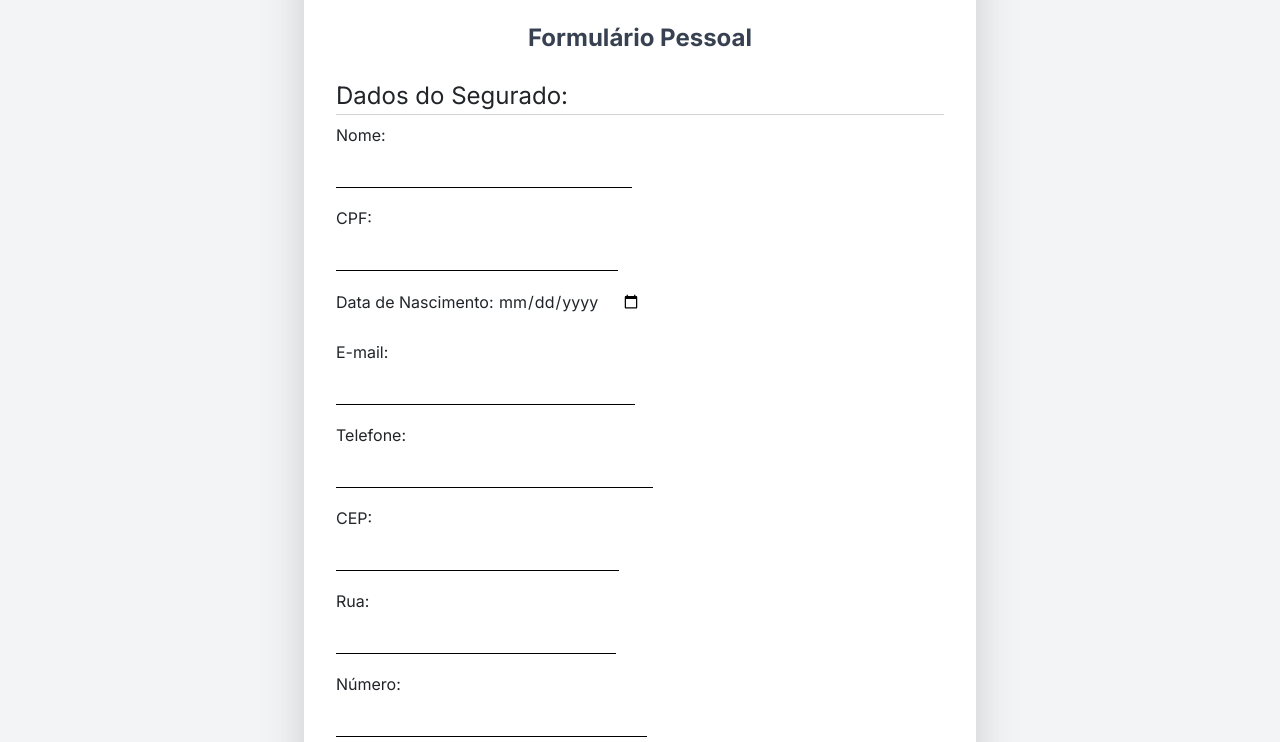
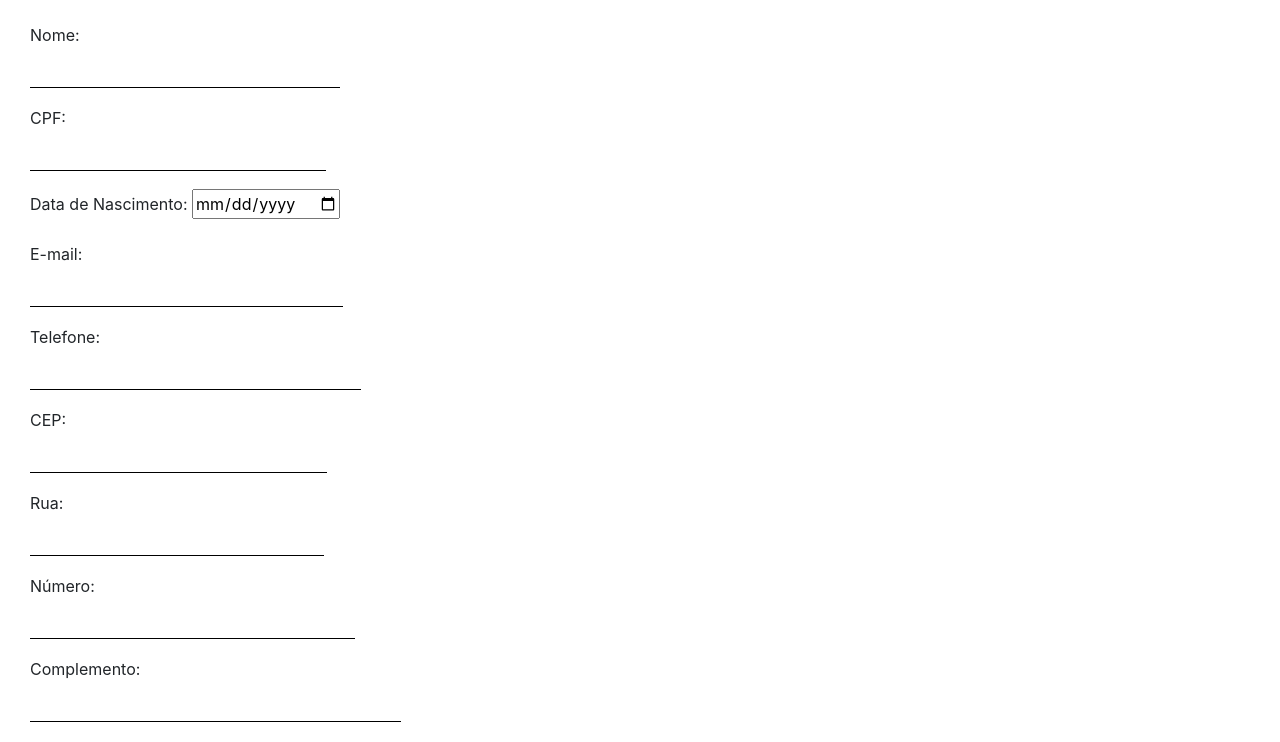
Before and after one commit to Administrador-Santolin/cotacaoUnimed, a plain HTML site: page index.html in a window 1280 px wide. Shown: the part 294-1036 px from the top of the page. Drawn offline with nearby package versions, Linux system fonts and the light colour scheme.

Commit message:
att styles

```diff
--- a/index.html
+++ b/index.html
@@ -5,9 +5,6 @@
     <meta charset="UTF-8">
     <meta name="viewport" content="width=device-width, initial-scale=1.0">
     <title>Formulário de Cotação de Plano</title>
-    <!-- Tailwind CSS CDN para estilização rápida e responsiva -->
-    <script src="https://cdn.tailwindcss.com"></script>
-    <link href="https://fonts.googleapis.com/css2?family=Inter:wght@400;600;700&display=swap" rel="stylesheet">
     <link rel="stylesheet" href="https://cdn.jsdelivr.net/npm/bootstrap@4.3.1/dist/css/bootstrap.min.css" integrity="sha384-ggOyR0iXCbMQv3Xipma34MD+dH/1fQ784/j6cY/iJTQUOhcWr7x9JvoRxT2MZw1T" crossorigin="anonymous">
     <!-- Link para o seu arquivo CSS personalizado, se houver -->
     <link rel="stylesheet" href="style.css">
--- a/style.css
+++ b/style.css
@@ -6,14 +6,14 @@ body {
 }
 
 legend{
-    padding: 8px;
+    padding: 8px !important;
     border-bottom: 1px solid lightgrey;
     width: 100%;
 }
 
 fieldset {
     margin: 0;
-    padding: 18px 6px;
+    padding: 18px 6px !important;
     display: flex;
     flex-direction: column;
     flex-wrap: wrap;
```
